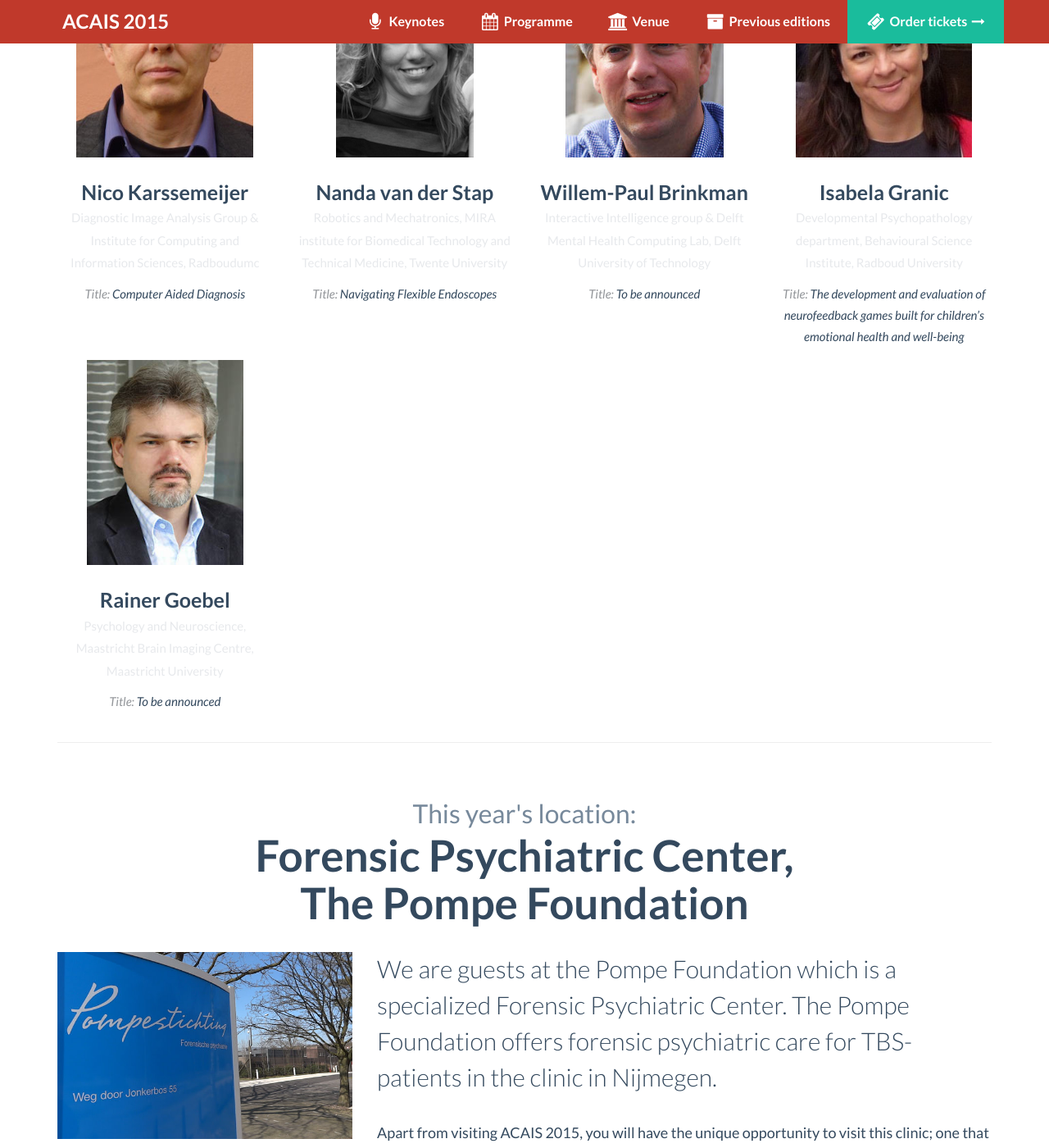
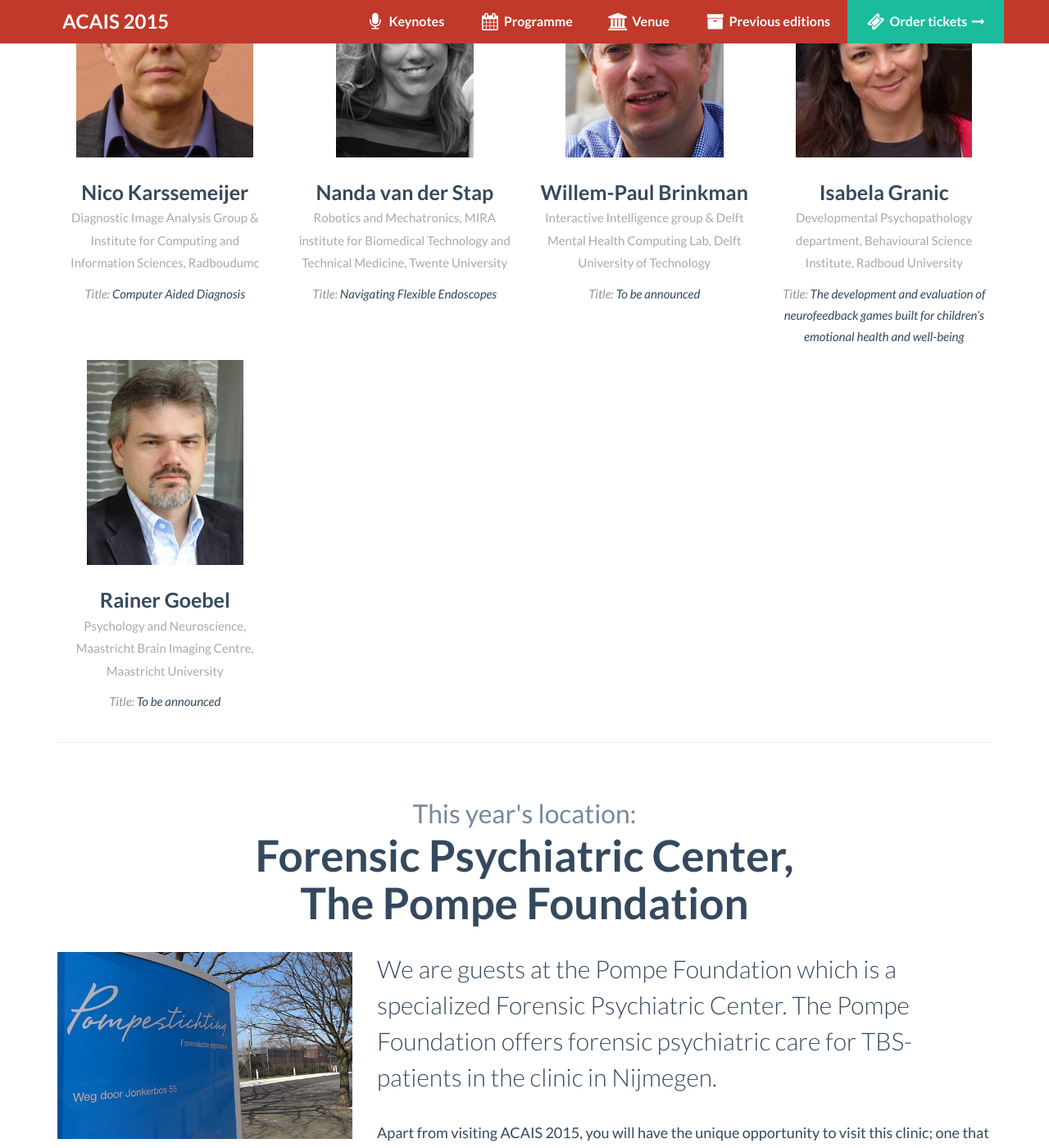
Before and after one commit to wouterbulten/acais-website, a Jekyll site: the page built from index.html, in a window 1280 px wide and 1400 px high, scrolled down 2241 px. Shown: the whole window at 82% size. Built offline with Jekyll 4.4.1, drawn with Linux system fonts in a browser that asks for light colours; nearby versions of some CDN libraries.

Commit message:
Small fixes

```diff
--- a/2015/computer-aided-diagnosis.html
+++ b/2015/computer-aided-diagnosis.html
@@ -2,7 +2,7 @@
 layout: speaker
 author: Nico Karssemeijer
 organisation: Diagnostic Image Analysis Group & Institute for Computing and Information Sciences, Radboudumc
-image-src: /img/speakers/nicokarssemeijer.jpg
+image-src: /img/speakers/nicokarssemeijer.jpeg
 year: 2015
 ---
 <p>New developments in machine learning enable the development of medical image interpretation systems that match the sensitivity and specificity of human readers, and that may even outperform them in some applications. This makes computer aided diagnosis a promising technology to improve the quality of healthcare and to decrease cost. In particular screening applications are suitable for automation.</p>
--- a/2015/decoding-functional-information.html
+++ b/2015/decoding-functional-information.html
@@ -2,7 +2,7 @@
 layout: speaker
 author: Rainer Goebel
 organisation: Psychology and Neuroscience, Maastricht Brain Imaging Centre, Maastricht University
-subject: Decoding functional information at macroscopic and mesoscopic scales in the human brain: From basic research to clinical applications
+subject: Decoding functional information at macroscopic and mesoscopic scales in the human brain&#58; From basic research to clinical applications
 image-src: /img/speakers/rainergoebel.jpg
 year: 2015
 ---
--- a/_layouts/speaker.html
+++ b/_layouts/speaker.html
@@ -35,7 +35,7 @@
                 </div>
                 <div class="class-md-4">
                     {% if page.image-src != null %}
-                    <img src="{{ page.image-src }}" alt="Picture of the speaker">
+                    <img class="img-responsive" src="{{ page.image-src }}" alt="Picture of the speaker">
                     {% endif %}
                 </div>
             </div>
--- a/css/main.css
+++ b/css/main.css
@@ -160,7 +160,7 @@
     font-size: 25px ;
 }
 .invited-talks h3 small {
-    color: #;
+    color: darkgrey;
     font-size: 15px;
 }
 .invited-talks p:before {
```
